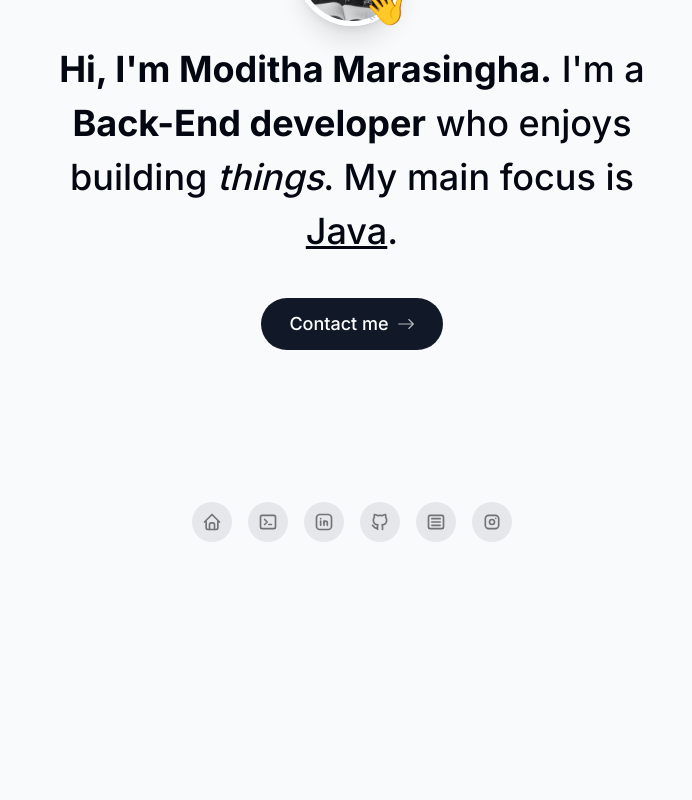
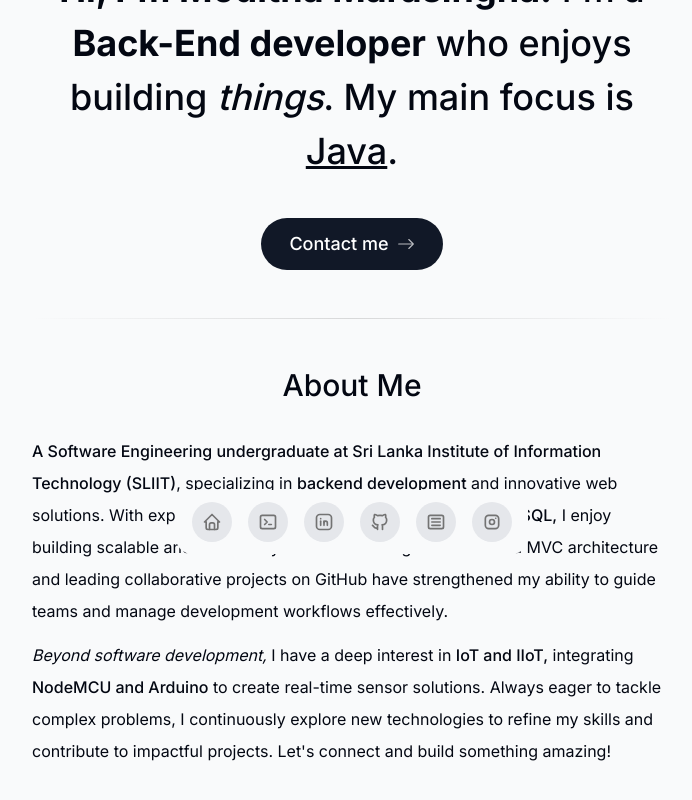
Before and after one commit to ModithaM/Portfolio-New, a Next.js app: page / in a window 1280 px wide. Shown: the part 230-1030 px from the top of the page, without its empty margins (288-980 px from the left). Before the commit the page ends 800 px from the top, so only its background shows below. Built offline with nearby package versions, Linux system fonts and the light colour scheme.

Commit message:
About Section Done

```diff
--- a/app/layout.tsx
+++ b/app/layout.tsx
@@ -19,7 +19,7 @@ export default function RootLayout({
   return (
     <html lang="en">
       <body
-        className={`${inter.className} max-w-2xl mx-auto bg-gray-50 text-gray-950 relative pt-6 sm:pt-36 dark:bg-gray-900 dark:text-gray-50 dark:text-opacity-90`}
+        className={`${inter.className} max-w-2xl mx-auto bg-gray-50 text-gray-950 relative pt-3 sm:pt-16 dark:bg-gray-900 dark:text-gray-50 dark:text-opacity-90`}
       >
         <ThemeContextProvider>
           {children}
--- a/app/page.tsx
+++ b/app/page.tsx
@@ -1,11 +1,11 @@
-import Image from "next/image";
 import HomeContent from "../components/home";
+import About from "../components/about";
 
 export default function Home() {
   return (
     <main className="flex flex-col items-center px-4">
       <HomeContent />
-
+      <About />
     </main>
   );
 }
--- /dev/null
+++ b/components/about.tsx
@@ -0,0 +1,38 @@
+"use client";
+
+import React from "react";
+import SectionHeading from "./sectionHeading";
+import { motion } from "framer-motion";
+
+export default function About() {
+  return (
+    <motion.section
+      className="mb-28 max-w-[45rem] text-center leading-8 sm:mb-40 scroll-mt-28"
+      initial={{ opacity: 0, y: 100 }}
+      animate={{ opacity: 1, y: 0 }}
+      transition={{ delay: 0.175 }}
+      id="about"
+    >
+      <SectionHeading>About me</SectionHeading>
+      <p className="mb-3 text-left">
+
+        <span className="font-medium">A Software Engineering undergraduate at Sri Lanka Institute of{" "}
+        Information Technology (SLIIT)</span>, specializing in{" "}<span className="font-medium">backend
+        development</span> and innovative web solutions. With expertise in <span className="font-medium">Java, Spring
+        Boot, MongoDB and MySQL,</span>  I enjoy
+        building scalable and efficient systems. Mentoring others in Java MVC architecture
+        and leading collaborative projects on GitHub have strengthened my ability to guide
+        teams and manage development workflows effectively.
+      </p>
+
+      <p className="text-left">
+      <span className="italic">Beyond software development,</span> I have a deep interest in{" "}
+      <span className="font-medium">IoT and IIoT,</span> integrating{" "}
+      <span className="font-medium">NodeMCU and Arduino</span>{" "}
+      to create real-time sensor solutions. Always eager to tackle complex problems,{" "}
+      I continuously explore new technologies to refine my skills and contribute to{" "}
+      impactful projects. Let's connect and build something amazing!
+      </p>
+    </motion.section>
+  );
+}
--- /dev/null
+++ b/components/sectionHeading.tsx
@@ -0,0 +1,18 @@
+import React from "react";
+
+type SectionHeadingProps = {
+  children: React.ReactNode;
+};
+
+export default function SectionHeading({ children }: SectionHeadingProps) {
+  return (
+    <>
+      <hr
+        className="my-12 h-px border-t-0 bg-transparent bg-gradient-to-r from-transparent via-neutral-500 to-transparent opacity-25 dark:opacity-100"
+      />
+      <h2 className="text-3xl font-medium capitalize mb-8 text-center">
+        {children}
+      </h2>
+    </>
+  );
+}
--- a/components/ui/floating-dock.tsx
+++ b/components/ui/floating-dock.tsx
@@ -66,6 +66,7 @@ const FloatingDockMobile = ({
                 <Link
                   href={item.href}
                   key={item.title}
+                  target="_blank"
                   className="h-10 w-10 rounded-full bg-gray-50 dark:bg-neutral-900 flex items-center justify-center"
                 >
                   <div className="h-4 w-4">{item.icon}</div>
@@ -163,7 +164,7 @@ function IconContainer({
   const [hovered, setHovered] = useState(false);
 
   return (
-    <Link href={href}>
+    <Link href={href} target="_blank">
       <motion.div
         ref={ref}
         style={{ width, height }}
```
